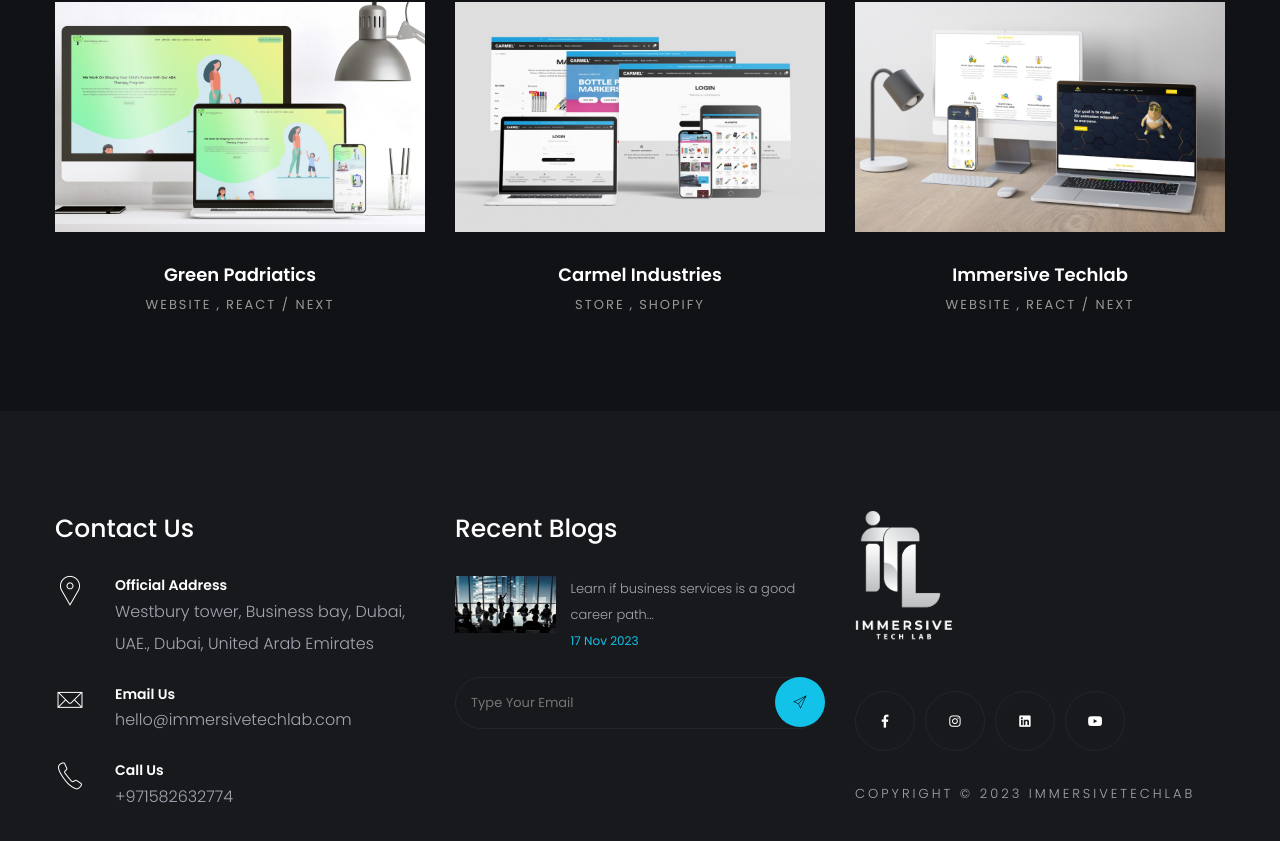
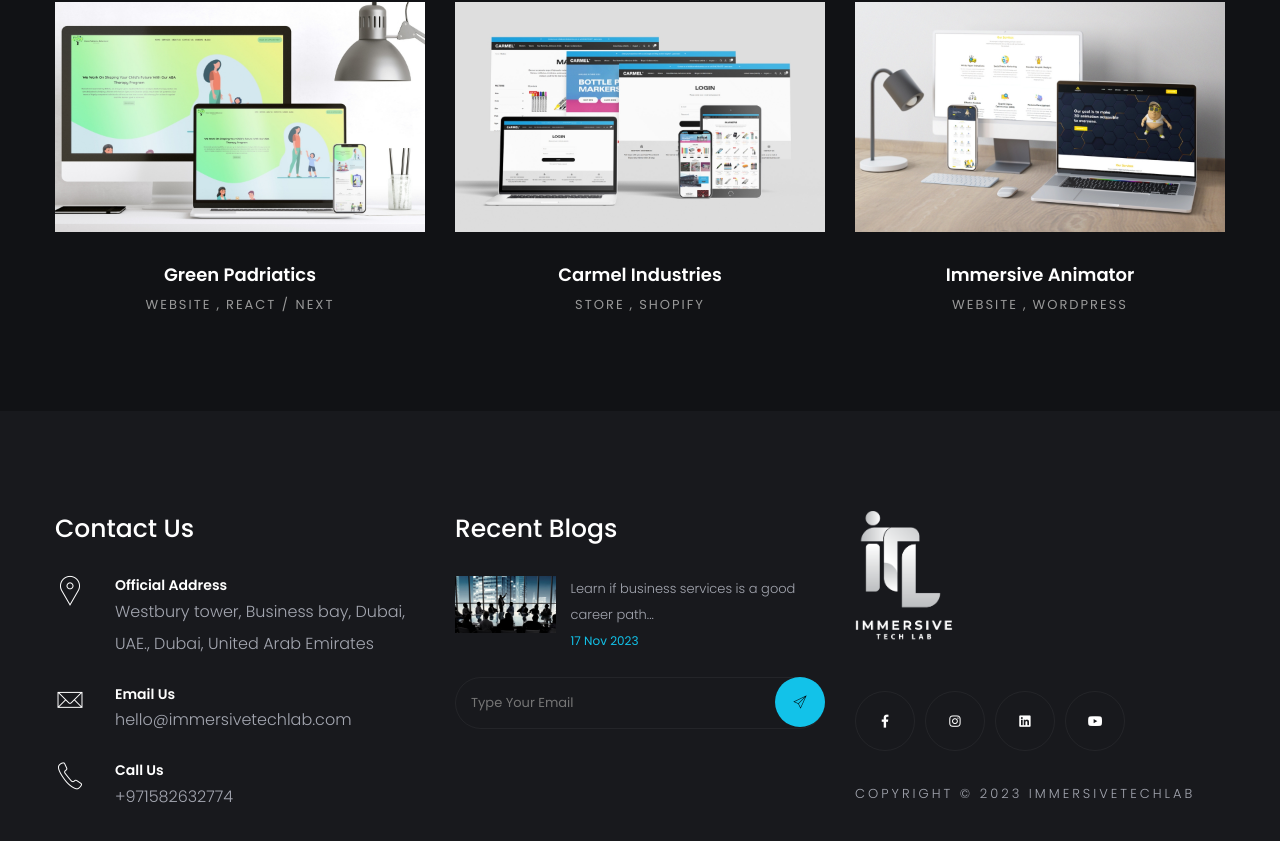
Before and after one commit to ImmersiveTechLabs/Itl-official-automate-blog, a Next.js app: page /Portfolio in a window 1280 px wide. Shown: the part 3007-3848 px from the top of the page. Built offline with nearby package versions, Linux system fonts and the light colour scheme.

Commit message:
portfolio added

```diff
--- a/src/components/Works-style2/works-style2.jsx
+++ b/src/components/Works-style2/works-style2.jsx
@@ -458,10 +458,10 @@
                 </Link>
               </div>
               <div className="cont">
-                <h6>Immersive Techlab</h6>
+                <h6>Immersive Animator</h6>
                 <span>
                   <Link href="/works3/works3-light">Website</Link>,
-                  <Link href="/works3/works3-light">React / Next</Link>
+                  <Link href="/works3/works3-light">Wordpress</Link>
                 </span>
               </div>
             </div>
```
